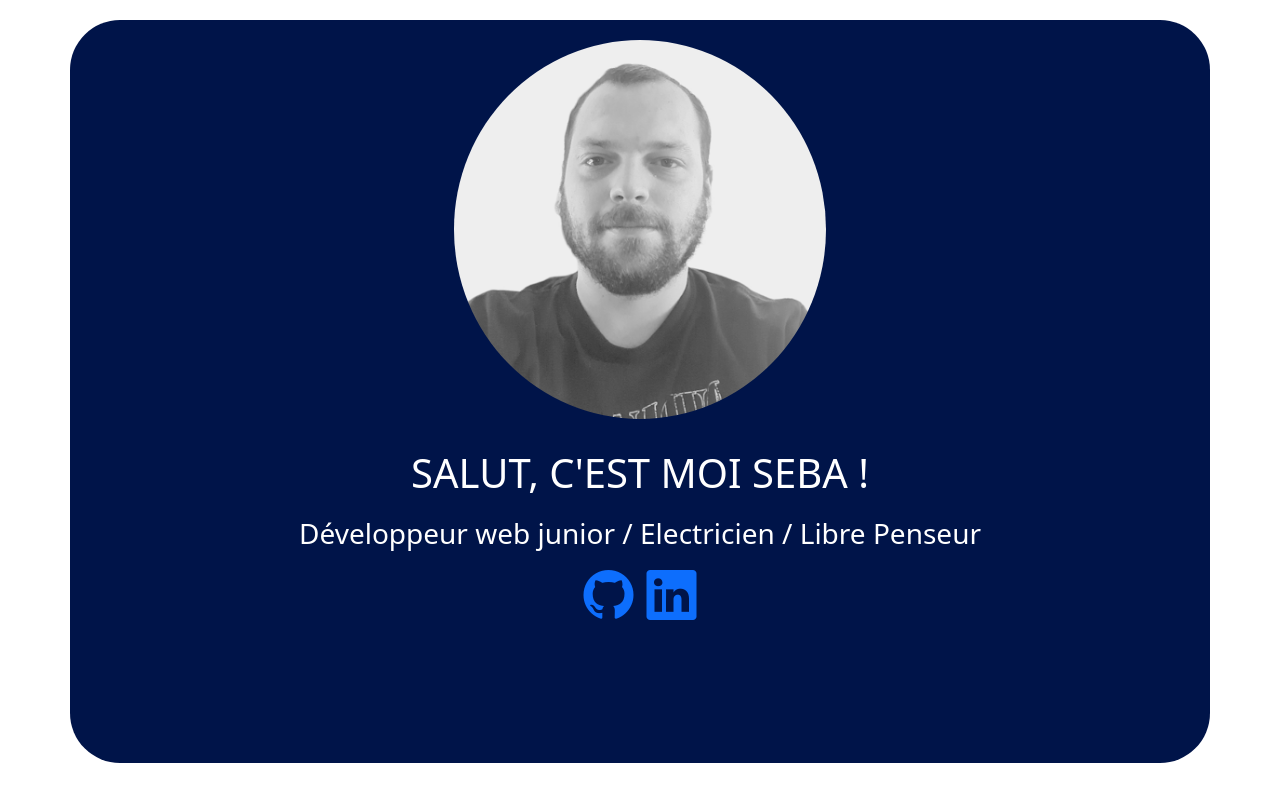
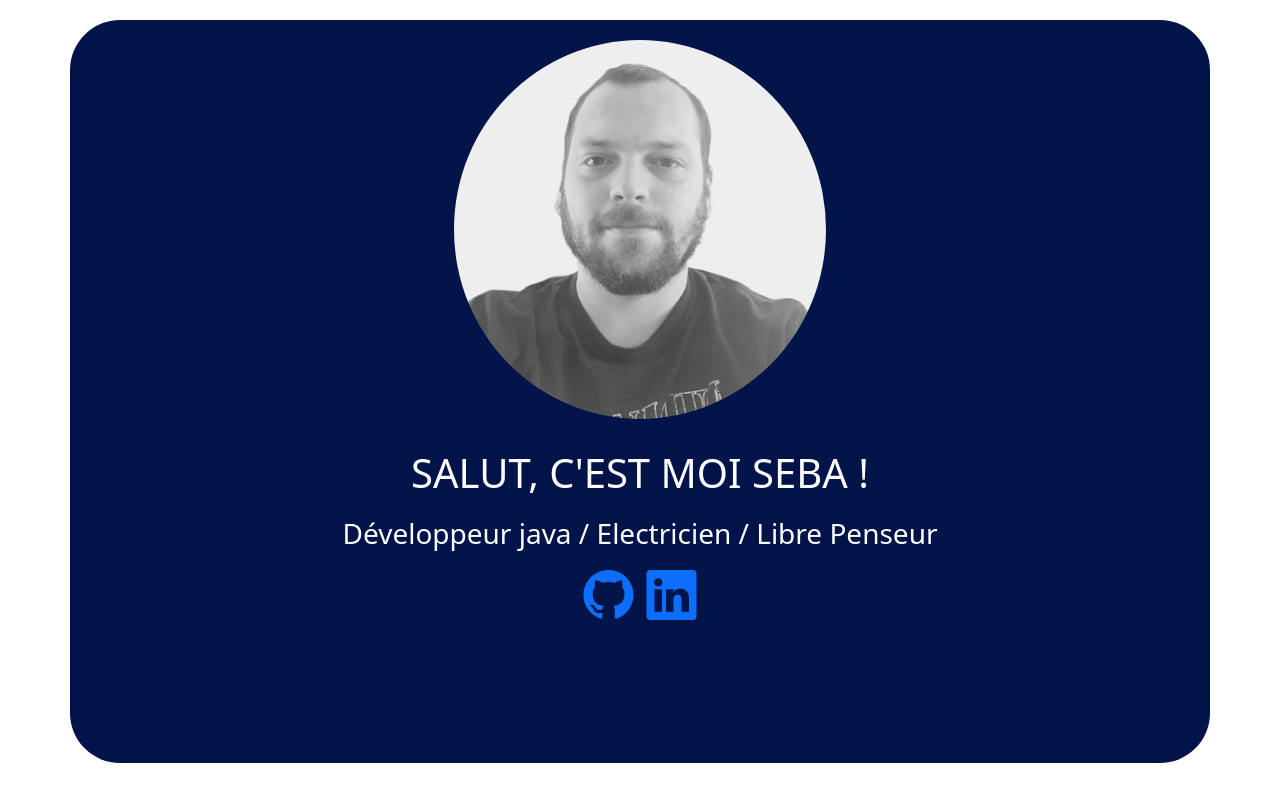
Before and after one commit to IronNetta/IronNetta.github.io, a plain HTML site: page index.html in a window 1280 px wide. Drawn offline with nearby package versions, Linux system fonts and the light colour scheme.

Commit message:
Update index.html

```diff
--- a/index.html
+++ b/index.html
@@ -18,7 +18,7 @@
         </div>
         <div class="heading">
             <h1>Salut, c'est moi Seba !</h1>
-            <h3>Développeur web junior / Electricien / Libre Penseur
+            <h3>Développeur java / Electricien / Libre Penseur
             </h3>
             <a href="https://github.com/IronNetta?tab=repositories"><i class="bi-github" role="img" aria-label="GitHub"></i></a>
             <a href="https://www.linkedin.com/in/s%C3%A9bastien-de-laet"><i class="bi bi-linkedin"></i></i></a>
```
